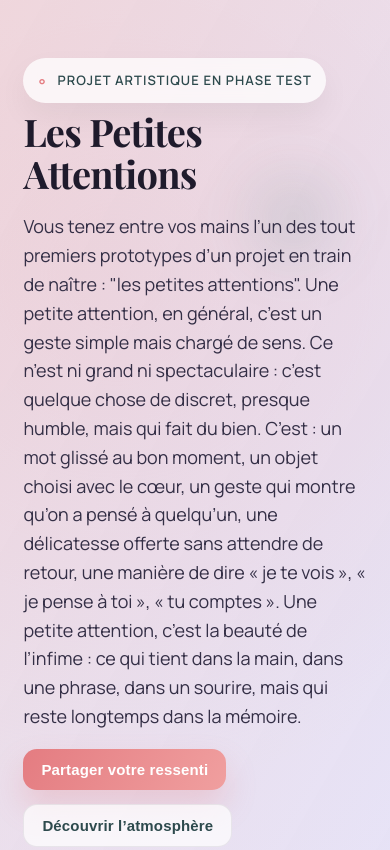
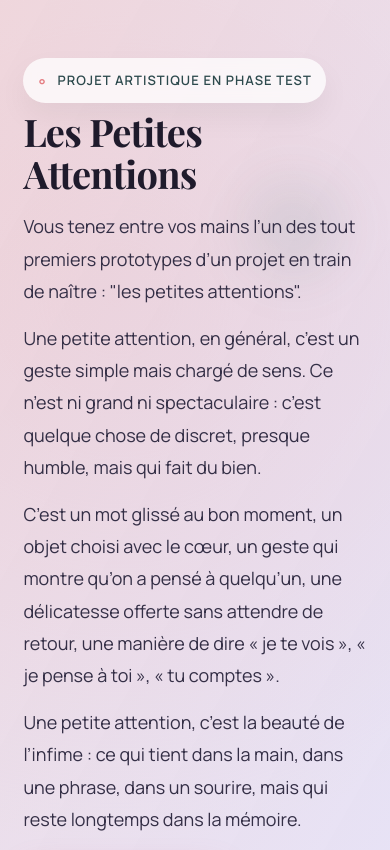
Before and after one commit to dricom063150-tech/form, a plain HTML site: page index.html in a window 390 px wide. Shown: the top 850 px of the page. Drawn offline with nearby package versions, Linux system fonts and the light colour scheme.

Commit message:
Improve form embed and intro spacing

```diff
--- a/index.html
+++ b/index.html
@@ -96,10 +96,17 @@
       line-height: 1.1;
     }
 
+    .intro-text {
+      display: grid;
+      gap: 14px;
+      max-width: 640px;
+    }
+
     .tagline {
       font-size: 18px;
-      max-width: 560px;
       color: #342f46;
+      line-height: 1.8;
+      margin: 0;
     }
 
     .cta-row {
@@ -167,7 +174,7 @@
     }
 
     main {
-      max-width: 1100px;
+      max-width: 1260px;
       margin: 0 auto;
       padding: 52px 6vw 90px;
     }
@@ -272,18 +279,25 @@
     }
 
     .form-wrapper {
-      margin-top: 40px;
+      margin-top: 52px;
       background: rgba(255, 255, 255, 0.95);
       border-radius: 18px;
-      padding: 20px;
+      padding: 28px;
       border: 1px solid rgba(31, 27, 44, 0.08);
       box-shadow: 0 14px 30px var(--shadow);
+    }
+
+    .form-wrapper.wide {
+      width: calc(100% + 6vw);
+      margin-left: -3vw;
+      margin-right: -3vw;
+      max-width: 1400px;
     }
 
     iframe {
       width: 100%;
       border: none;
-      height: 860px;
+      height: 1040px;
       border-radius: 12px;
       background: #fff;
       box-shadow: inset 0 0 0 1px rgba(31, 27, 44, 0.06);
@@ -299,7 +313,8 @@
     @media (max-width: 640px) {
       header { padding: 58px 6vw 64px; }
       .cta-row { flex-direction: column; align-items: flex-start; }
-      iframe { height: 900px; }
+      iframe { height: 980px; }
+      .form-wrapper.wide { width: 100%; margin: 40px 0 0; }
     }
   </style>
 </head>
@@ -309,28 +324,25 @@
       <div>
         <div class="eyebrow">Projet artistique en phase test</div>
         <h1>Les Petites Attentions</h1>
-        <p class="tagline">
-          Vous tenez entre vos mains l’un des tout premiers prototypes d’un projet en train de naître :
-          "les petites attentions".
-         Une petite attention, en général, c’est un geste simple mais chargé de sens.
-Ce n’est ni grand ni spectaculaire : c’est quelque chose de discret, presque humble, mais qui fait du bien.
-
-C’est :
-
-un mot glissé au bon moment,
-
-un objet choisi avec le cœur,
-
-un geste qui montre qu’on a pensé à quelqu’un,
-
-une délicatesse offerte sans attendre de retour,
-
-une manière de dire « je te vois », « je pense à toi », « tu comptes ».
-
-Une petite attention, c’est la beauté de l’infime :
-ce qui tient dans la main, dans une phrase, dans un sourire,
-mais qui reste longtemps dans la mémoire.
-        </p>
+        <div class="intro-text">
+          <p class="tagline">
+            Vous tenez entre vos mains l’un des tout premiers prototypes d’un projet en train de naître :
+            "les petites attentions".
+          </p>
+          <p class="tagline">
+            Une petite attention, en général, c’est un geste simple mais chargé de sens. Ce n’est ni grand ni spectaculaire :
+            c’est quelque chose de discret, presque humble, mais qui fait du bien.
+          </p>
+          <p class="tagline">
+            C’est un mot glissé au bon moment, un objet choisi avec le cœur, un geste qui montre qu’on a pensé à quelqu’un,
+            une délicatesse offerte sans attendre de retour, une manière de dire « je te vois », « je pense à toi »,
+            « tu comptes ».
+          </p>
+          <p class="tagline">
+            Une petite attention, c’est la beauté de l’infime : ce qui tient dans la main, dans une phrase, dans un sourire,
+            mais qui reste longtemps dans la mémoire.
+          </p>
+        </div>
         <div class="cta-row">
           <button class="btn btn-primary" onclick="document.getElementById('formulaire').scrollIntoView({ behavior: 'smooth' });">
             Partager votre ressenti
@@ -403,7 +415,7 @@ Rien d’imposant : juste un signe tendre qui dit *« tu comptes »*.
       </div>
     </section>
 
-    <section id="formulaire" class="form-wrapper">
+    <section id="formulaire" class="form-wrapper wide">
       <h2 class="section-title">Votre regard nous est précieux</h2>
       <p>
         Vous faites partie des toutes premières personnes à découvrir Les Petites Attentions.
```
